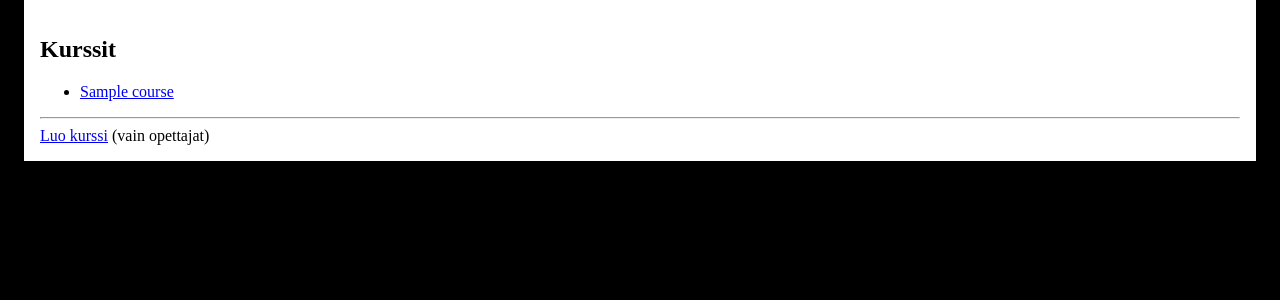
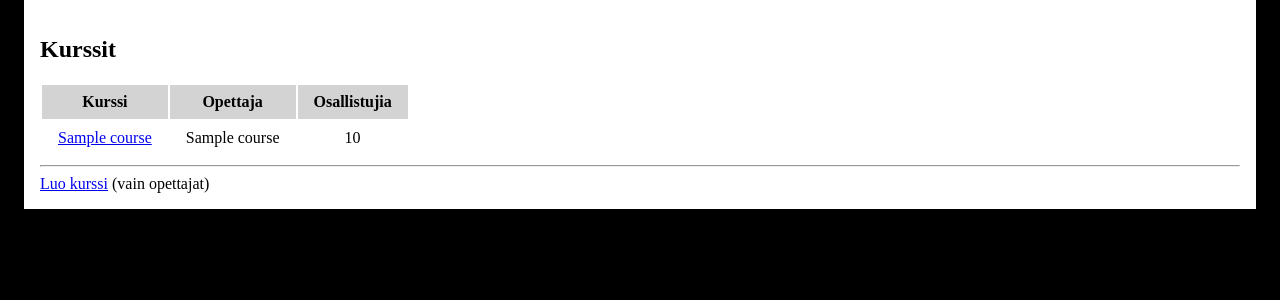
Before and after one commit to kaahy/tsoha-opetussovellus, a Flask app: template templates/courses.html in a window 1280 px wide. Shown: the part 240-540 px from the top of the page. Run offline with Flask 3, Linux system fonts and the light colour scheme; the template is opened without the code that fills it: most values are stand-ins (such as "Sample title", 1, 10 or a date in 2020).

Commit message:
Show more info on course list

```diff
--- a/courses.py
+++ b/courses.py
@@ -2,8 +2,8 @@ from sqlalchemy.sql import text
 from db import db
 
 def get_courses():
-    sql = text("SELECT * FROM courses")
-    result = db.session.execute(sql)
+    sql = "SELECT courses.id AS course_id, courses.name AS course_name, users.name AS teacher_name, (SELECT COUNT(DISTINCT user_id) FROM participants WHERE course_id=courses.id) AS participants_amount FROM courses, users WHERE courses.user_id=users.id"
+    result = db.session.execute(text(sql))
     return result.fetchall()
 
 def get_course(course_id):
--- a/static/main.css
+++ b/static/main.css
@@ -10,3 +10,9 @@ body {
     background: white;
     padding: 1em;
 }
+th {
+    background: lightgray;
+}
+td, th {
+    padding: 0.5em 1em;
+}
--- a/templates/courses.html
+++ b/templates/courses.html
@@ -3,13 +3,29 @@
 {% block content %}
 <h2>Kurssit</h2>
 {% if not course_list %}
-<p>Kursseja ei vielä ole.</p>
+<p>Kursseja ei löydy.</p>
+{% else %}
+<table>
+    <tr>
+        <th>Kurssi</th>
+        <th>Opettaja</th>
+        <th>Osallistujia</th>
+    </tr>
+    {% for course in course_list %}
+    <tr>
+        <td>
+            <a href="/course/{{ course.course_id }}">{{ course.course_name }}</a>
+        </td>
+        <td>
+            {{ course.teacher_name }}
+        </td>
+        <td style="text-align: center;">
+            {{ course.participants_amount }}
+        </td>
+    </tr>
+    {% endfor %}
+</table>
 {% endif %}
-<ul>
-{% for course in course_list %}
-<li><a href="/course/{{ course.id }}">{{ course.name }}</a></li>
-{% endfor %}
-</ul>
 <hr>
 <a href="/add_course">Luo kurssi</a> (vain opettajat)
 {% endblock %}
```
